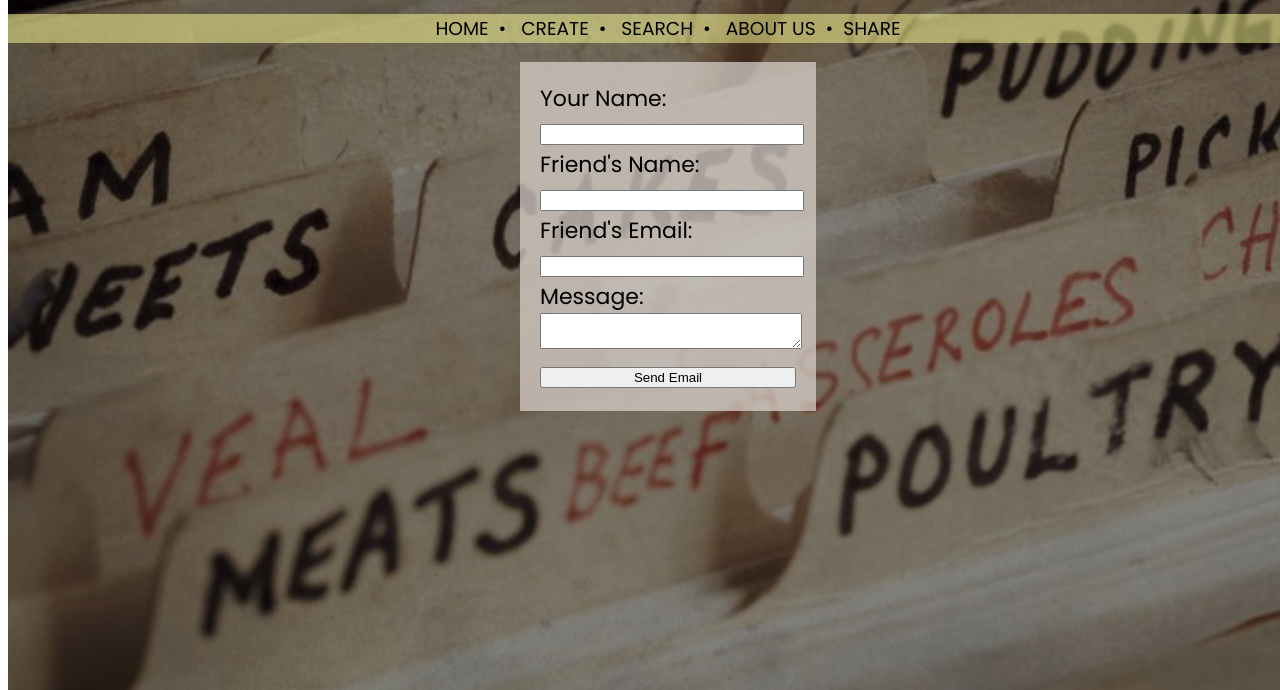
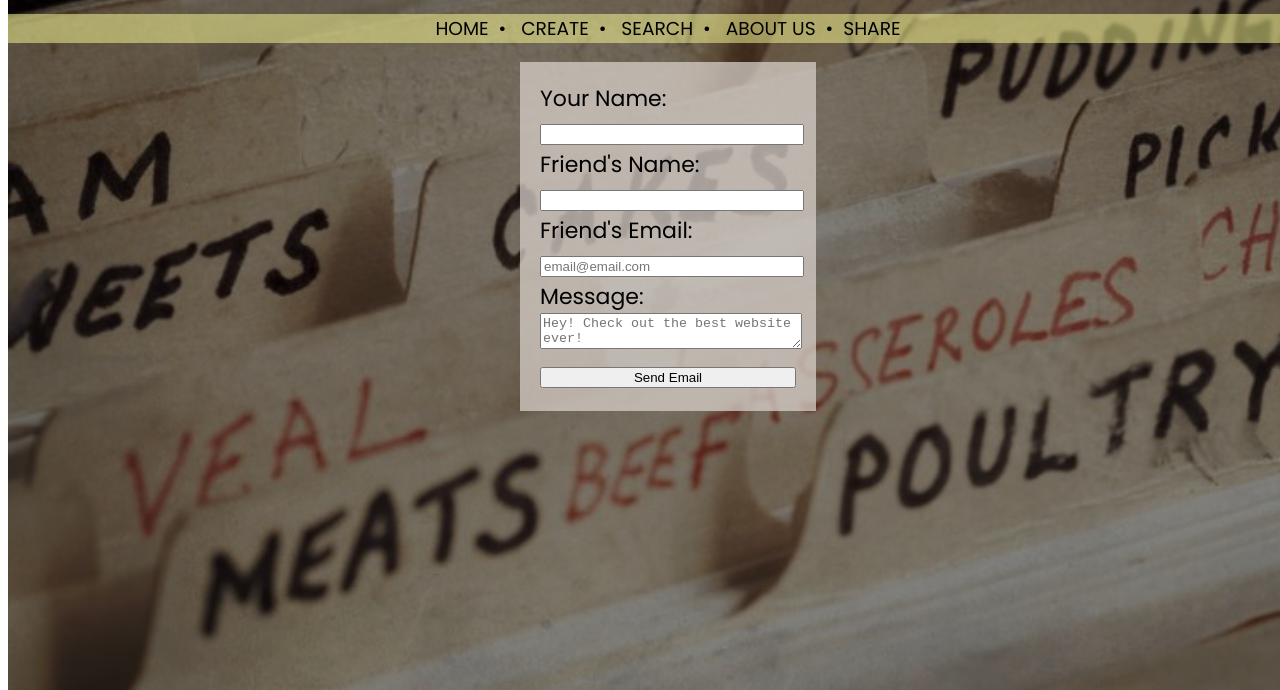
Before and after one commit to lliu17/RecipeBook_WebApp, a website: page public/share.html in a window 1280 px wide. Shown: the part 118-808 px from the top of the page. Drawn offline with Linux system fonts and the light colour scheme.

Commit message:
Share form placeholders

```diff
--- a/public/share.html
+++ b/public/share.html
@@ -90,10 +90,10 @@
                 <input type="text" name="name" id="name" required /><br />
 
                 <label>Friend's Email:</label>
-                <input type="email" name="email" id="email" required="true" /><br />
+                <input type="email" name="email" id="email" placeholder="email@email.com" required="true" /><br />
 
                 <label>Message: </label>
-                <textarea name="message" required="true" id="message"></textarea><br />
+                <textarea name="message" required="true" id="message" placeholder="Hey! Check out the best website ever!"></textarea><br />
 
                 <input type="button" value="Send Email" onclick="shareSite()" />
             </form>
```
